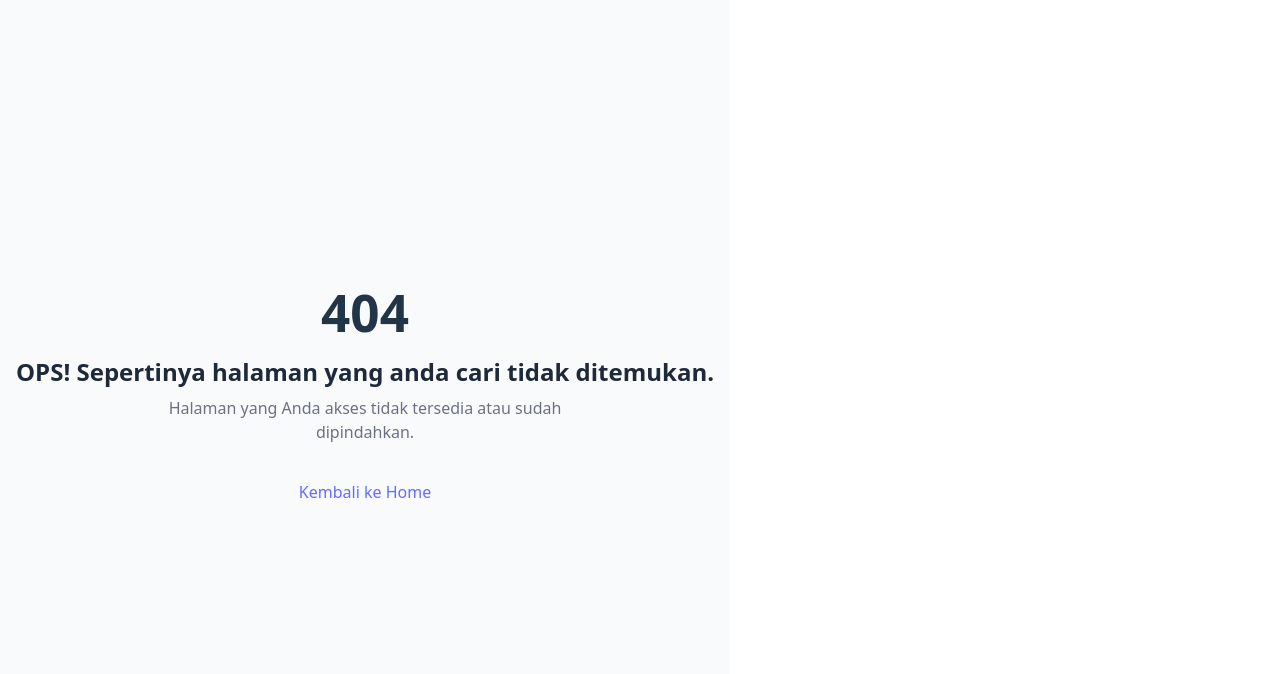
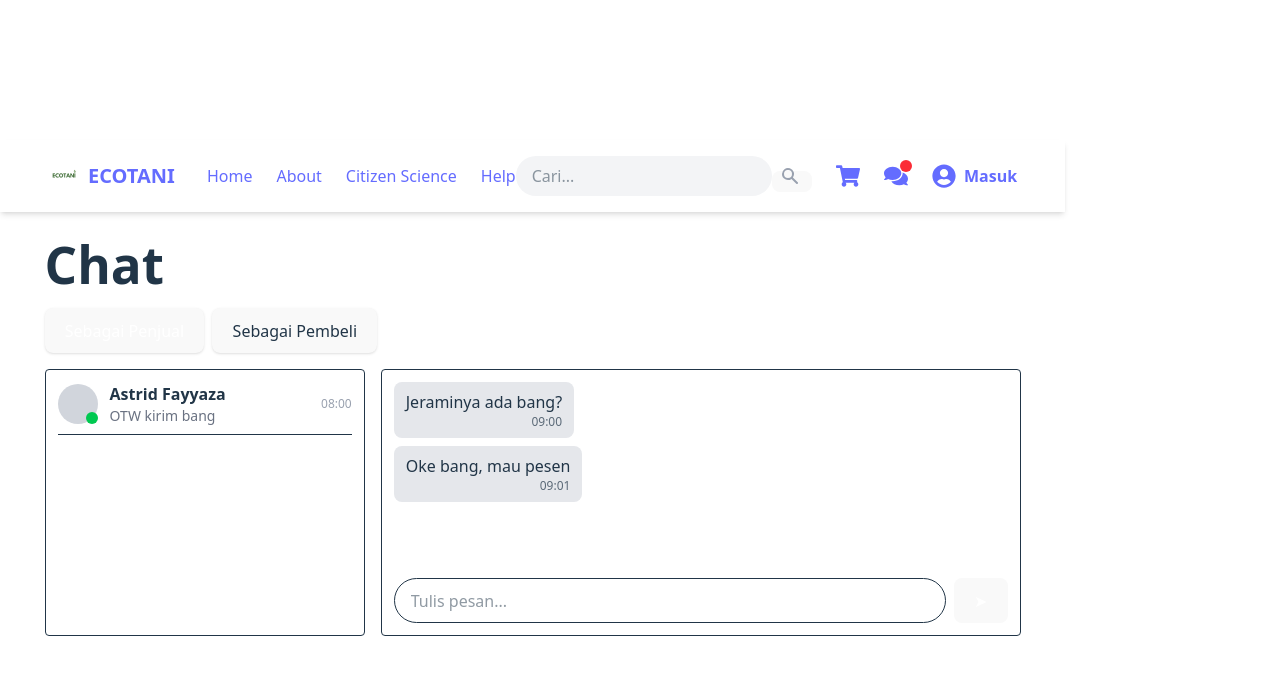
Before and after one commit to jannahkrn/fe-ecotani, a React (Vite) app: page /chat in a window 1280 px wide. Before the commit this address had no page. Shown: the top 674 px of the page. Built offline with nearby package versions, Linux system fonts and the light colour scheme.

Commit message:
add chat page

```diff
--- a/src/App.jsx
+++ b/src/App.jsx
@@ -14,11 +14,14 @@ import TrackingPage from "./pages/user/TrackingPage";
 import PaymentUploadPage from "./pages/user/PaymentUploadPage";
 import RatingAndReviewPage from "./pages/user/RatingAndReviewPage";
 import ProfilePage from "./pages/user/ProfilePage";
-import NotFoundPage from "./pages/NotFoundPage"; // ⬅️ import halaman 404
+import NotFoundPage from "./pages/NotFoundPage";
+import ChatPage from "./pages/user/ChatPage"; // ⬅️ Tambahkan Chat
 import { AuthProvider } from "./context/AuthContext";
+import Navbar from "./components/user/Navbar";
 
 function App() {
   const [cartItems, setCartItems] = useState([]);
+  const [hasNewChat, setHasNewChat] = useState(true); // contoh notifikasi chat
 
   useEffect(() => {
     localStorage.setItem("cartItems", JSON.stringify(cartItems));
@@ -52,6 +55,9 @@ function App() {
   return (
     <AuthProvider>
       <div className="App">
+        {/* Navbar tampil di semua halaman */}
+        <Navbar cartItems={cartItems} hasNewChat={hasNewChat} />
+
         <Routes>
           <Route path="/" element={<HomePage cartItems={cartItems} />} />
           <Route path="/search" element={<SearchPage cartItems={cartItems} />} />
@@ -66,7 +72,7 @@ function App() {
             path="/seller/products/:productId"
             element={<SellerProductDetailPage cartItems={cartItems} />}
           />
-          {/* Halaman edit produk (sementara placeholder) */}
+          {/* Halaman edit produk */}
           <Route
             path="/seller/products/edit/:productId"
             element={
@@ -89,7 +95,6 @@ function App() {
             path="/tracking"
             element={<TrackingPage cartItems={cartItems} />}
           />
-          {/* pastikan route ini sesuai dengan Link di PurchaseItem */}
           <Route
             path="/payment-upload"
             element={<PaymentUploadPage cartItems={cartItems} />}
@@ -112,8 +117,9 @@ function App() {
             element={<ProfilePage cartItems={cartItems} />}
           />
           <Route path="/must-login" element={<MustLoginPage />} />
+          <Route path="/chat" element={<ChatPage />} /> {/* ⬅️ route chat */}
 
-          {/* ⬇️ Tambahkan route paling akhir untuk NotFoundPage */}
+          {/* Route fallback */}
           <Route path="*" element={<NotFoundPage />} />
         </Routes>
       </div>
--- a/src/components/user/Navbar.jsx
+++ b/src/components/user/Navbar.jsx
@@ -1,10 +1,10 @@
 // src/components/user/Navbar.jsx
-import React, { useContext, useState } from 'react';
-import { Link, useNavigate } from 'react-router-dom';
-import AuthContext from '../../context/AuthContext';
-import { FaShoppingCart, FaUserCircle } from 'react-icons/fa';
+import React, { useContext, useState } from "react";
+import { Link, useNavigate } from "react-router-dom";
+import AuthContext from "../../context/AuthContext";
+import { FaShoppingCart, FaUserCircle, FaComments } from "react-icons/fa";
 
-const Navbar = ({ cartItems = [] }) => {
+const Navbar = ({ cartItems = [], hasNewChat = true }) => {
   const { isLoggedIn, userName } = useContext(AuthContext);
   const [searchQuery, setSearchQuery] = useState("");
   const navigate = useNavigate();
@@ -31,14 +31,34 @@ const Navbar = ({ cartItems = [] }) => {
             <span className="text-xl font-bold text-ecotani-green">ECOTANI</span>
           </Link>
           <div className="hidden md:flex items-center space-x-6">
-            <Link to="/" className="text-gray-600 hover:text-ecotani-green transition-colors font-medium">Home</Link>
-            <Link to="/about" className="text-gray-600 hover:text-ecotani-green transition-colors font-medium">About</Link>
-            <Link to="/citizen-science" className="text-gray-600 hover:text-ecotani-green transition-colors font-medium">Citizen Science</Link>
-            <Link to="/help" className="text-gray-600 hover:text-ecotani-green transition-colors font-medium">Help</Link>
+            <Link
+              to="/"
+              className="text-gray-600 hover:text-ecotani-green transition-colors font-medium"
+            >
+              Home
+            </Link>
+            <Link
+              to="/about"
+              className="text-gray-600 hover:text-ecotani-green transition-colors font-medium"
+            >
+              About
+            </Link>
+            <Link
+              to="/citizen-science"
+              className="text-gray-600 hover:text-ecotani-green transition-colors font-medium"
+            >
+              Citizen Science
+            </Link>
+            <Link
+              to="/help"
+              className="text-gray-600 hover:text-ecotani-green transition-colors font-medium"
+            >
+              Help
+            </Link>
           </div>
         </div>
 
-        {/* Search, Cart, dan User */}
+        {/* Search, Cart, Chat, dan User */}
         <div className="flex items-center gap-6">
           {/* Form Search */}
           <form onSubmit={handleSearch} className="relative">
@@ -66,7 +86,10 @@ const Navbar = ({ cartItems = [] }) => {
           </form>
 
           {/* Cart */}
-          <Link to="/cart" className="relative text-gray-600 hover:text-ecotani-green transition-colors">
+          <Link
+            to="/cart"
+            className="relative text-gray-600 hover:text-ecotani-green transition-colors"
+          >
             <FaShoppingCart className="h-6 w-6" />
             {totalItemsInCart > 0 && (
               <span className="absolute -top-2 -right-2 bg-red-500 text-white text-xs rounded-full h-5 w-5 flex items-center justify-center">
@@ -75,14 +98,33 @@ const Navbar = ({ cartItems = [] }) => {
             )}
           </Link>
 
+          {/* Chat */}
+          <Link
+            to="/chat"
+            className="relative text-gray-600 hover:text-ecotani-green transition-colors"
+          >
+            <FaComments className="h-6 w-6" />
+            {hasNewChat && (
+              <span className="absolute -top-1 -right-1 bg-red-500 h-3 w-3 rounded-full"></span>
+            )}
+          </Link>
+
           {/* User */}
           {isLoggedIn ? (
-            <Link to="/profile" className="flex items-center gap-2 text-gray-600 hover:text-ecotani-green transition-colors">
+            <Link
+              to="/profile"
+              className="flex items-center gap-2 text-gray-600 hover:text-ecotani-green transition-colors"
+            >
               <FaUserCircle className="h-6 w-6" />
-              <span className="font-semibold hidden sm:inline">Hai, {userName}</span>
+              <span className="font-semibold hidden sm:inline">
+                Hai, {userName}
+              </span>
             </Link>
           ) : (
-            <Link to="/login" className="flex items-center gap-2 text-gray-600 hover:text-ecotani-green transition-colors">
+            <Link
+              to="/login"
+              className="flex items-center gap-2 text-gray-600 hover:text-ecotani-green transition-colors"
+            >
               <FaUserCircle className="h-6 w-6" />
               <span className="font-semibold hidden sm:inline">Masuk</span>
             </Link>
--- /dev/null
+++ b/src/pages/user/ChatPage.jsx
@@ -0,0 +1,130 @@
+import React, { useState } from "react";
+
+const ChatPage = () => {
+  const [activeTab, setActiveTab] = useState("penjual"); // "penjual" | "pembeli"
+
+  const chats = [
+    {
+      id: 1,
+      role: "pembeli",
+      name: "Adam Zakky",
+      lastMessage: "Jeraminya ada bang?",
+      time: "09:00",
+      messages: [
+        { sender: "pembeli", text: "Jeraminya ada bang?", time: "09:00" },
+        { sender: "pembeli", text: "Oke bang, mau pesen", time: "09:01" },
+        { sender: "penjual", text: "Ready bang", time: "09:02" },
+      ],
+    },
+    {
+      id: 2,
+      role: "penjual",
+      name: "Astrid Fayyaza",
+      lastMessage: "OTW kirim bang",
+      time: "08:00",
+      messages: [{ sender: "penjual", text: "OTW kirim bang", time: "08:00" }],
+    },
+  ];
+
+  return (
+    <div className="p-6 max-w-5xl mx-auto">
+      <h1 className="text-2xl font-bold text-ecotani-green mb-4">Chat</h1>
+
+      {/* Toggle Tab */}
+      <div className="flex gap-2 mb-4">
+        <button
+          className={`px-4 py-2 rounded shadow ${
+            activeTab === "penjual"
+              ? "bg-ecotani-green text-white"
+              : "bg-white border"
+          }`}
+          onClick={() => setActiveTab("penjual")}
+        >
+          Sebagai Penjual
+        </button>
+        <button
+          className={`px-4 py-2 rounded shadow ${
+            activeTab === "pembeli"
+              ? "bg-ecotani-green text-white"
+              : "bg-white border"
+          }`}
+          onClick={() => setActiveTab("pembeli")}
+        >
+          Sebagai Pembeli
+        </button>
+      </div>
+
+      {/* List Chat */}
+      <div className="flex gap-4">
+        <div className="w-1/3 border rounded p-3 space-y-4">
+          {chats
+            .filter((c) => c.role === activeTab)
+            .map((chat) => (
+              <div
+                key={chat.id}
+                className="flex items-center gap-3 border-b pb-2"
+              >
+                <div className="relative">
+                  <div className="h-10 w-10 rounded-full bg-gray-300"></div>
+                  {/* indikator pesan */}
+                  <span
+                    className={`absolute bottom-0 right-0 h-3 w-3 rounded-full ${
+                      chat.role === "pembeli" ? "bg-red-500" : "bg-green-500"
+                    }`}
+                  ></span>
+                </div>
+                <div>
+                  <p className="font-semibold text-ecotani-green">
+                    {chat.name}
+                  </p>
+                  <p className="text-gray-500 text-sm">{chat.lastMessage}</p>
+                </div>
+                <span className="ml-auto text-xs text-gray-400">
+                  {chat.time}
+                </span>
+              </div>
+            ))}
+        </div>
+
+        {/* Area Chat */}
+        <div className="w-2/3 border rounded p-3 flex flex-col">
+          <div className="flex-1 space-y-2">
+            {chats[0].messages.map((msg, idx) => (
+              <div
+                key={idx}
+                className={`flex ${
+                  msg.sender === "penjual" ? "justify-end" : "justify-start"
+                }`}
+              >
+                <div
+                  className={`px-3 py-2 rounded-lg ${
+                    msg.sender === "penjual"
+                      ? "bg-ecotani-green text-white"
+                      : "bg-gray-200"
+                  }`}
+                >
+                  {msg.text}
+                  <span className="block text-xs text-right opacity-70">
+                    {msg.time}
+                  </span>
+                </div>
+              </div>
+            ))}
+          </div>
+          <div className="mt-3 flex gap-2">
+            <input
+              type="text"
+              placeholder="Tulis pesan..."
+              className="flex-1 border rounded-full px-4 py-2 focus:outline-none"
+            />
+            <button className="px-4 py-2 bg-ecotani-green text-white rounded-full">
+              ➤
+            </button>
+          </div>
+        </div>
+      </div>
+    </div>
+  );
+};
+
+export default ChatPage;
```
